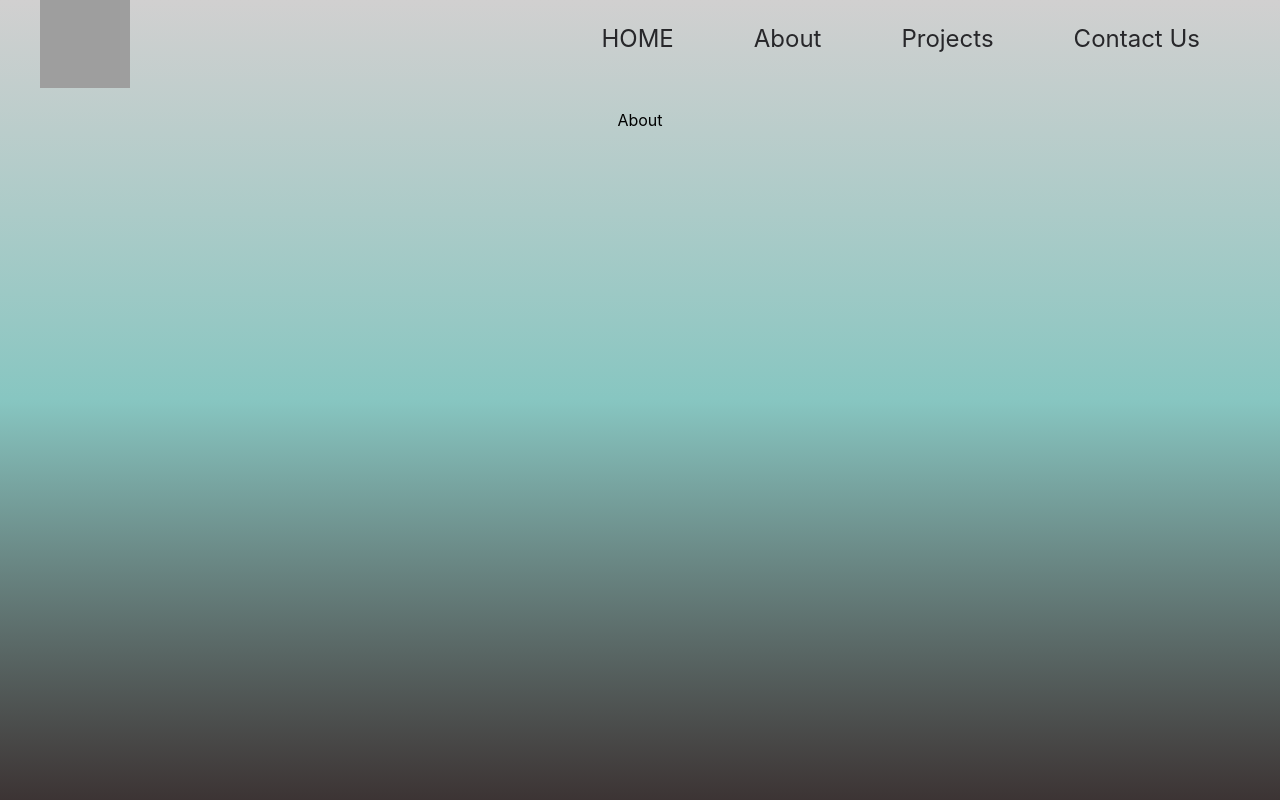
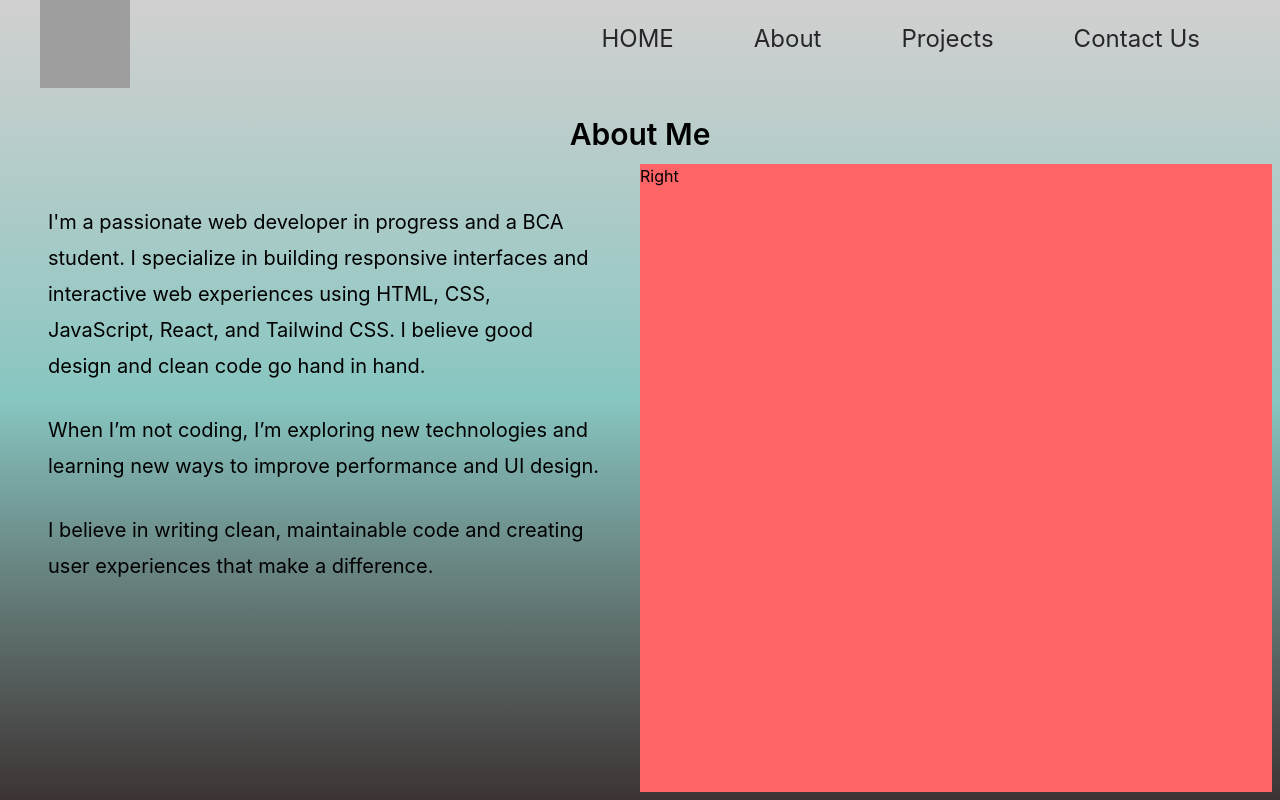
Before and after one commit to Jitendra-webdev75/Portfolio, a React (Vite) app: page /about in a window 1280 px wide. Built offline with nearby package versions, Linux system fonts and the light colour scheme; grey boxes are pictures that could not be loaded.

Commit message:
designing about page

```diff
--- a/src/components/Hero.jsx
+++ b/src/components/Hero.jsx
@@ -20,7 +20,9 @@ function Hero() {
       >
         <VariableProximity
           label={" Hi, I'm Jitendra"}
-          className={"variable-proximity-demo cursor-grab text-shadow-md text-shadow-[#1f241ac5]"}
+          className={
+            "variable-proximity-demo cursor-grab text-shadow-md text-shadow-[#1f241ac5]"
+          }
           fromFontVariationSettings="'wght' 400, 'opsz' 9"
           toFontVariationSettings="'wght' 1000, 'opsz' 40"
           containerRef={containerRef}
@@ -53,9 +55,17 @@ function Hero() {
 
       <CtaBtn />
       <div className="iconHandler h-[15vh] w-[70vw] flex bg-transparent justify-center items-center gap-8 pt-5">
-        <BottomIcons Icon={RiGithubFill}></BottomIcons>
-        <BottomIcons Icon={RiLinkedinFill}></BottomIcons>
-        <BottomIcons Icon={RiMailLine}></BottomIcons>
+        <a href="https://github.com/Jitendra-webdev75">
+          <BottomIcons Icon={RiGithubFill}></BottomIcons>
+        </a>
+
+        <a href="https://www.linkedin.com/in/jitendra-kumar-8ba8673b5/">
+          <BottomIcons Icon={RiLinkedinFill}></BottomIcons>
+        </a>
+
+        <a href="https://mail.google.com/mail/?view=cm&to=jitendraphone7505@gmail.com">
+          <BottomIcons Icon={RiMailLine}></BottomIcons>
+        </a>
       </div>
     </div>
   );
--- a/src/components/about/About.jsx
+++ b/src/components/about/About.jsx
@@ -1,9 +1,33 @@
-import React from 'react'
+import React from "react";
 
 function About() {
   return (
-    <div>About</div>
-  )
+    <div className="aboutPage h-full w-full flex flex-col items-center p-2 gap-3 bg-transparent">
+      <h1 className="text-3xl font-semibold  ">About Me</h1>
+      <div className="content h-full w-full flex justify-center items-center ">
+        <div
+          className="leftContent h-full w-1/2  flex flex-col items-center
+          p-10 text-xl leading-9 gap-7"
+        >
+          <p>
+            I'm a passionate web developer in progress and a BCA student. I
+            specialize in building responsive interfaces and interactive web
+            experiences using HTML, CSS, JavaScript, React, and Tailwind CSS. I
+            believe good design and clean code go hand in hand.
+          </p>
+          <p>
+            When I’m not coding, I’m exploring new technologies and learning new
+            ways to improve performance and UI design.
+          </p>
+          <p>
+            I believe in writing clean, maintainable code and creating user
+            experiences that make a difference.
+          </p>
+        </div>
+        <div className="rightContent h-full w-1/2 bg-red-400">Right</div>
+      </div>
+    </div>
+  );
 }
 
-export default About
+export default About;
```
